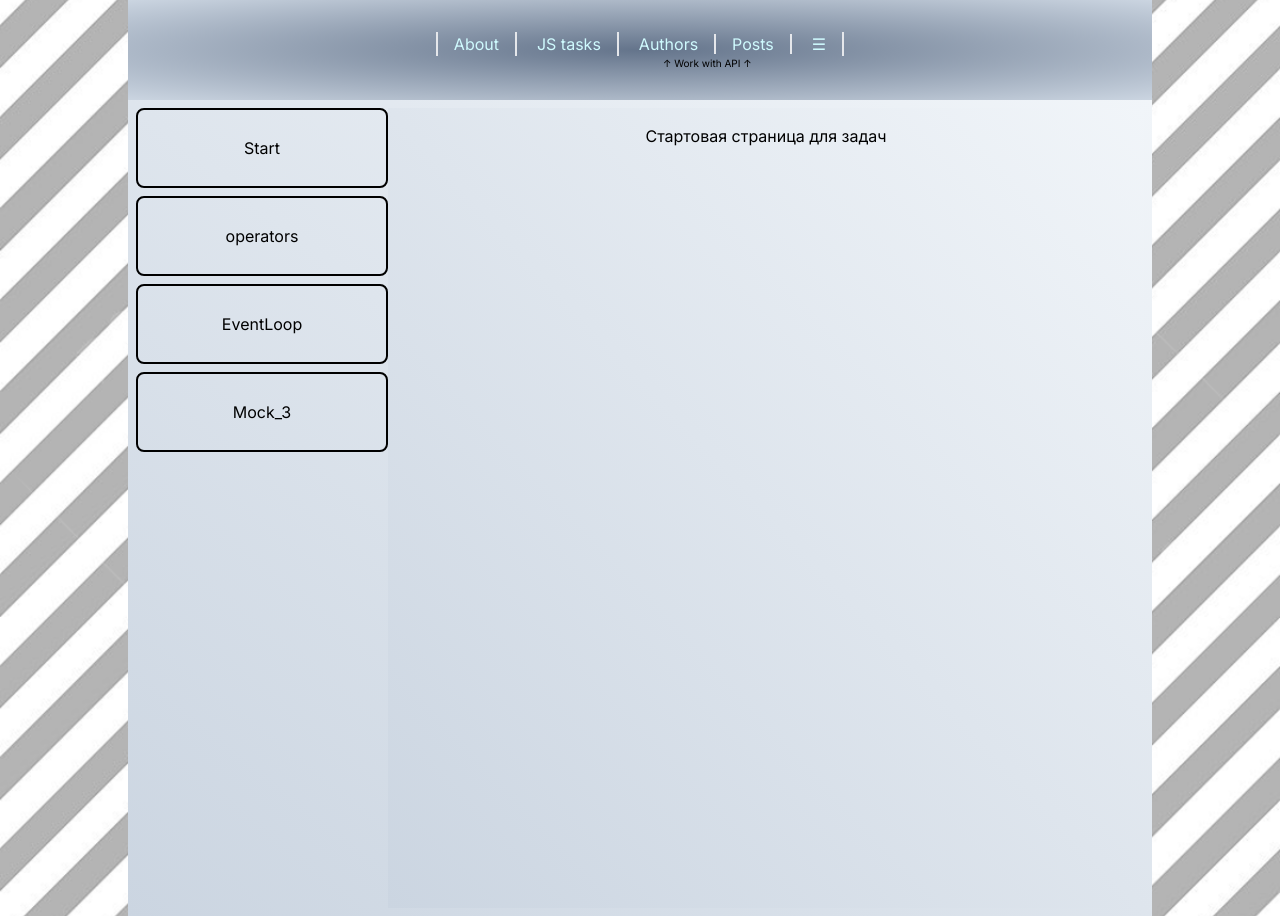
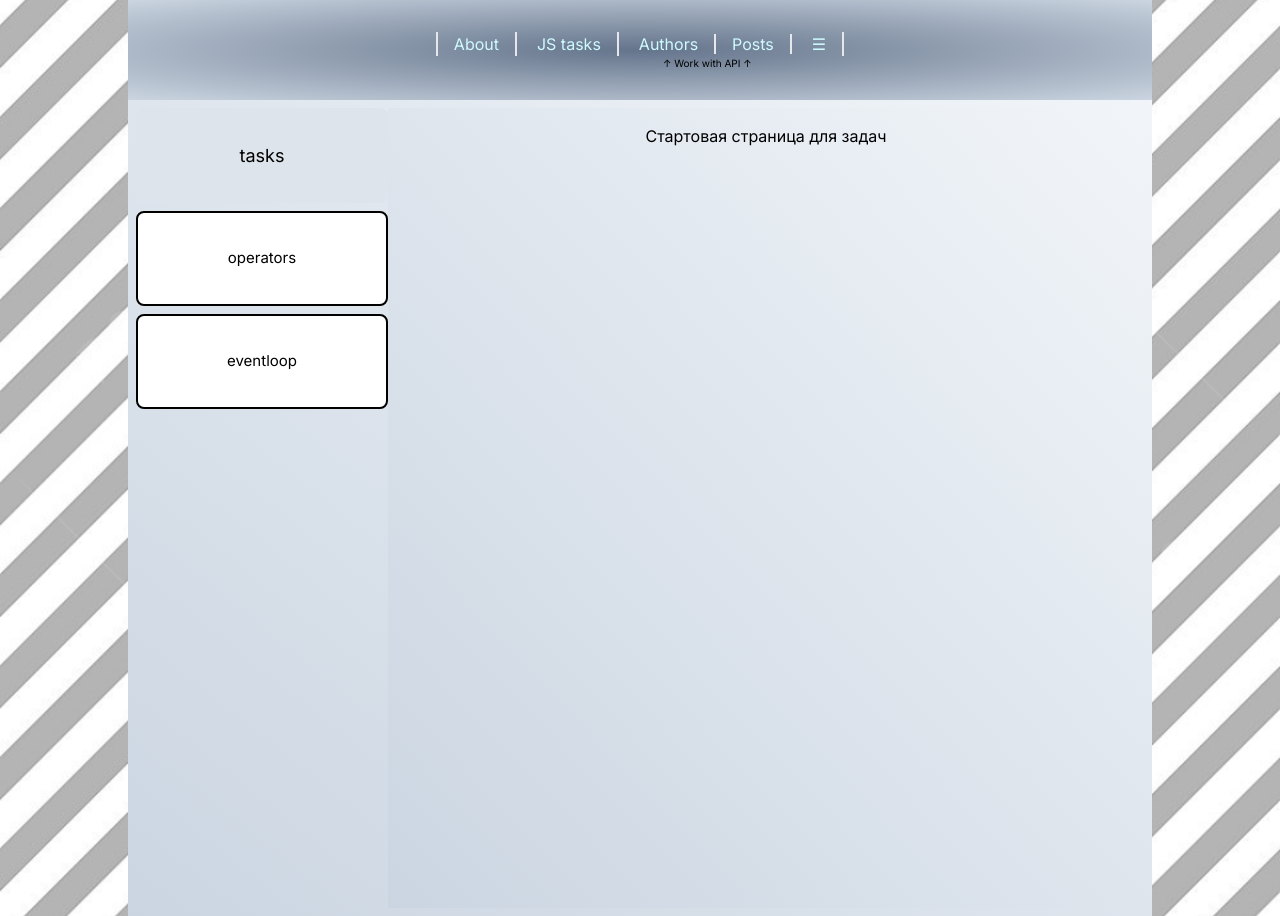
Before and after one commit to Vichislav/gameshop, a Next.js app: page /tasks in a window 1280 px wide. Built offline with nearby package versions, Linux system fonts and the light colour scheme.

Commit message:
new style for tasks tabs

```diff
--- a/app/about/page.tsx
+++ b/app/about/page.tsx
@@ -39,7 +39,7 @@
                   <h1 className="text-lg text-center">Привет меня зовут Вячеслав! </h1>
               </div>
               <div className='flex  flex-row w-full gap-4  p-4'>
-               <h2> Этот сайт я сделал для перезентационных и одновременной учебных целей. Сайт написан на Next.js, стилизация tailwind css.</h2>
+               <h2> Этот сайт я сделал для перезентационных и одновремено учебных целей. Сайт написан на Next.js, стилизация tailwind css.</h2>
               </div>
             </div>
 
--- /dev/null
+++ b/app/tasks/(components)/index.tsx
@@ -0,0 +1,32 @@
+'use client'
+import { usePathname } from "next/navigation"
+import { useEffect, useState } from "react";
+
+interface TusksTabProps {
+    name: string;
+}
+
+export default function TusksTab({ name }: TusksTabProps) {
+
+    const [pick, setPick] = useState<boolean>(false)
+
+    const currentUrl = usePathname()
+    //#cbd5e1
+    useEffect(()=>{
+        if(`/${name}`=== currentUrl || `/tasks/${name}`=== currentUrl){
+            console.log(`${currentUrl} Eqval!! ${name}`)
+            setPick(true)
+        }else {
+            setPick(false)
+        }
+    }, [currentUrl])
+
+    return (
+        <div className="flex justify-center items-center w-full h-[95px] border-2 border-black rounded-lg cursor-pointer"
+            style={{ backgroundColor: pick ? '#dde4ec' : 'white',
+                     border: pick ? 'none' : '2px solid black',
+                     fontSize: pick ? '18px' : '15px' }}>
+            {name}
+        </div>
+    )
+}
--- a/app/tasks/layout.tsx
+++ b/app/tasks/layout.tsx
@@ -1,4 +1,5 @@
 import Link from "next/link"
+import TusksTab from "./(components)"
 
 
 export default function TaskLayout({
@@ -9,17 +10,14 @@
     return (
             <div className="flex w-full p-2">
                 <nav className="flex flex-col gap-2 w-[25%]">
-                  <Link href={'/tasks'} className="flex justify-center items-center w-full h-[10%] border-2 border-black rounded-lg cursor-pointer">
-                    Start
+                  <Link href={'/tasks'} >
+                    <TusksTab name={'tasks'}></TusksTab>
                   </Link>
-                  <Link href={'/tasks/operators'} className="flex justify-center items-center w-full h-[10%] border-2 border-black rounded-lg cursor-pointer">
-                    operators
+                  <Link href={'/tasks/operators'}>
+                    <TusksTab name={'operators'}></TusksTab>
                   </Link>
-                  <Link href={'/tasks/eventloop'} className="flex justify-center items-center w-full h-[10%] border-2 border-black rounded-lg cursor-pointer">
-                    EventLoop
-                  </Link>
-                  <Link href={'/tasks'} className="flex justify-center items-center w-full h-[10%] border-2 border-black rounded-lg cursor-pointer">
-                    Mock_3
+                  <Link href={'/tasks/eventloop'} >
+                    <TusksTab name={'eventloop'}></TusksTab>
                   </Link>
                 </nav>
                 <div className="w-[75%]">
```
